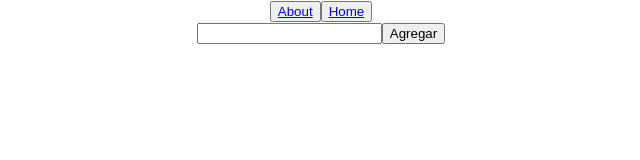
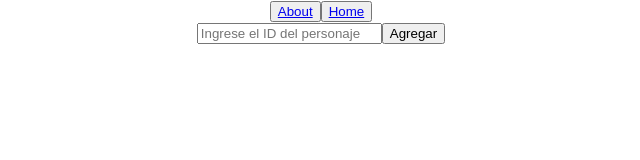
Before and after one commit to UFCampos/rick_and_morty, a React (Create React App) app: page /home in a window 1280 px wide. Shown: the top 160 px of the page, without its empty margins (319-959 px from the left). Built offline with nearby package versions, Linux system fonts and the light colour scheme.

Commit message:
routing 02

```diff
--- a/src/components/Cards.jsx
+++ b/src/components/Cards.jsx
@@ -4,7 +4,6 @@ export default function Cards({characters, onClose}) {
       {characters.map((character) =>
       <Card
       key={character.id}
-      id={character.id}
       name={character.name}
       status={character.status}
       species={character.species}
--- a/src/components/SearchBar.jsx
+++ b/src/components/SearchBar.jsx
@@ -10,7 +10,7 @@ export default function SearchBar({onSearch}) {
 
    return (
       <div>
-         <input value={id} onChange={handleChange} type='search' />
+         <input placeholder= 'Ingrese el ID del personaje' value={id} onChange={handleChange} type='search' />
          <button onClick={() => onSearch(id)}>Agregar</button>
       </div>
    );
```
